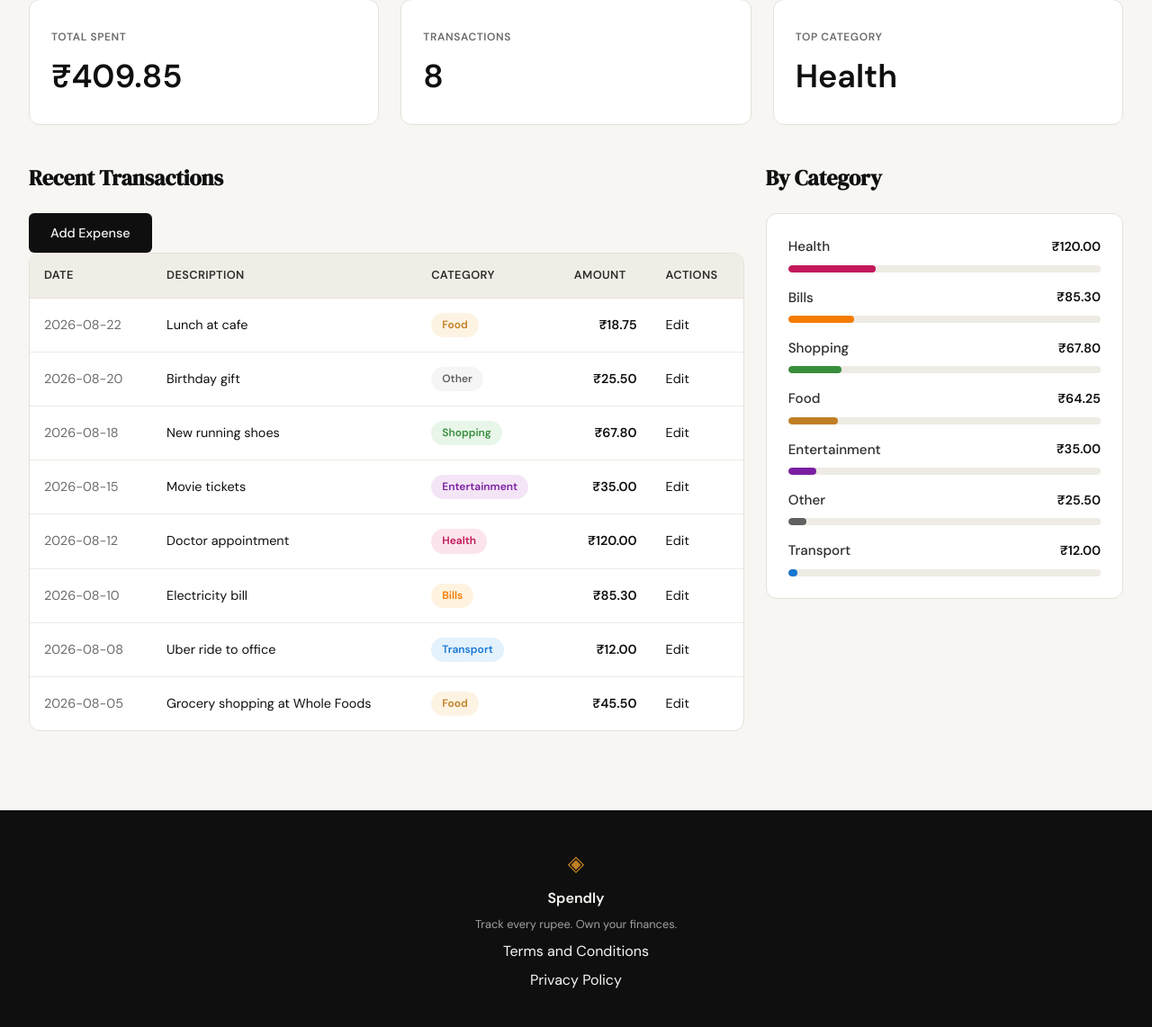
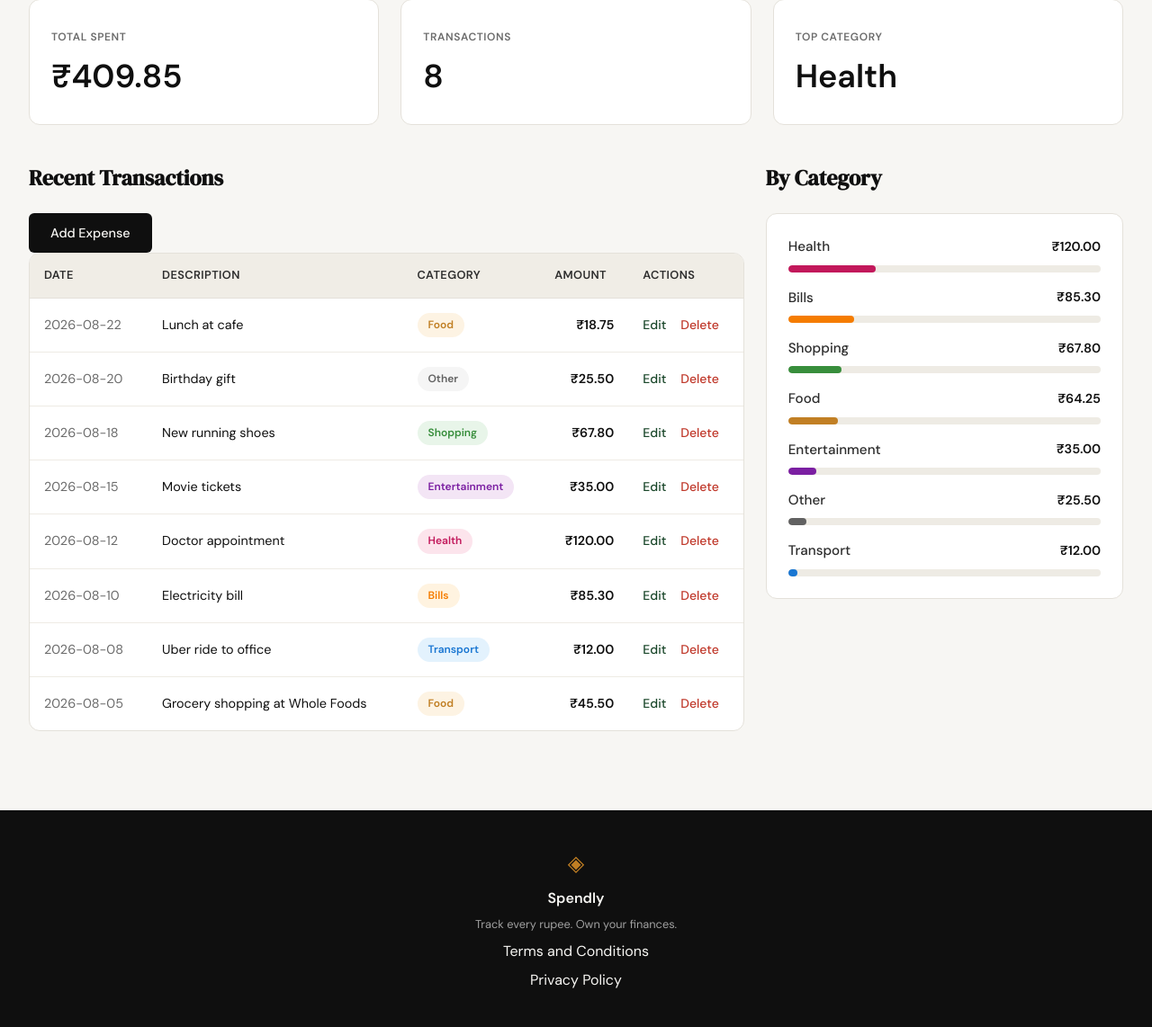
Before and after one commit to aqibmunir8/spendly, a Flask app: page /profile in a window 1280 px wide. Shown: the part 490-1632 px from the top of the page at 90% size. Run offline with Flask 3, Linux system fonts and the light colour scheme; the visitor is signed in with stand-in values (Sample User, id 1); data comes from the database, SQL or seed files in the repository.

Commit message:
Implement delete expense feature (#10)
- Add DELETE route at POST /expenses/<id>/delete with ownership verification
- Implement delete_expense() DB query function with parameterized SQL
- Add delete form with confirmation dialog in profile transaction table
- Style delete button using --danger CSS variable
- Comprehensive test coverage: 10 tests, all passing
  - Unit tests for delete_expense() with ownership guards
  - Route tests for auth, 404, 405, success, flash messages

Resolves Step 09 of expense tracker roadmap.

Co-Authored-By: Claude Code <noreply@anthropic.com>

```diff
--- a/app.py
+++ b/app.py
@@ -4,7 +4,7 @@ from flask import Flask, render_template, request, redirect, url_for, session, f
 from datetime import datetime, date, timedelta
 from werkzeug.security import generate_password_hash
 from database.db import init_db, seed_db, get_user_by_email, create_user, verify_password
-from database.queries import get_user_by_id, get_summary_stats, get_recent_transactions, get_category_breakdown, insert_expense, get_expense_by_id, update_expense
+from database.queries import get_user_by_id, get_summary_stats, get_recent_transactions, get_category_breakdown, insert_expense, get_expense_by_id, update_expense, delete_expense
 
 VALID_CATEGORIES = ['Food', 'Transport', 'Bills', 'Health', 'Entertainment', 'Shopping', 'Other']
 
@@ -381,9 +381,19 @@ def edit_expense(id):
     return redirect(url_for("profile"))
 
 
-@app.route("/expenses/<int:id>/delete")
-def delete_expense(id):
-    return "Delete expense — coming in Step 9"
+@app.route("/expenses/<int:id>/delete", methods=["POST"])
+def delete_expense_route(id):
+    if "user_id" not in session:
+        return redirect(url_for("login"))
+
+    expense = get_expense_by_id(id, session["user_id"])
+    if not expense:
+        abort(404)
+
+    delete_expense(id, session["user_id"])
+
+    flash("Expense deleted successfully.", "success")
+    return redirect(url_for("profile"))
 
 
 if __name__ == "__main__":
--- a/database/queries.py
+++ b/database/queries.py
@@ -304,3 +304,27 @@ def update_expense(expense_id, user_id, amount, category, date, description=None
     conn.close()
 
     return rows_affected
+
+
+def delete_expense(expense_id, user_id):
+    """
+    Delete an expense record, scoped to the given user for ownership safety.
+
+    Args:
+        expense_id: Integer expense ID
+        user_id: Integer user ID (for ownership verification)
+
+    Returns:
+        Number of rows affected (1 if successful, 0 if not found or not owned)
+    """
+    conn = get_db()
+    cursor = conn.cursor()
+    cursor.execute(
+        'DELETE FROM expenses WHERE id = ? AND user_id = ?',
+        (expense_id, user_id)
+    )
+    conn.commit()
+    rows_affected = cursor.rowcount
+    conn.close()
+
+    return rows_affected
--- a/static/css/style.css
+++ b/static/css/style.css
@@ -1221,6 +1221,44 @@ a {
   border: 1px solid #f5c6c2;
 }
 
+.flash-success {
+  background: #e8f5e9;
+  color: #2e7d32;
+  border: 1px solid #c8e6c9;
+}
+
+/* Edit and Delete Links in Actions Column */
+.edit-link {
+  color: var(--accent);
+  font-size: 0.875rem;
+  font-weight: 500;
+  text-decoration: none;
+  margin-right: 0.75rem;
+  transition: color 0.2s;
+}
+
+.edit-link:hover {
+  color: var(--accent-dark);
+  text-decoration: underline;
+}
+
+.btn-delete {
+  background: transparent;
+  color: var(--danger);
+  border: none;
+  font-size: 0.875rem;
+  font-weight: 500;
+  cursor: pointer;
+  padding: 0;
+  font-family: var(--font-body);
+  transition: color 0.2s;
+}
+
+.btn-delete:hover {
+  color: var(--accent-dark);
+  text-decoration: underline;
+}
+
 /* Responsive Filter Bar */
 @media (max-width: 1024px) {
   .filter-custom {
--- a/templates/profile.html
+++ b/templates/profile.html
@@ -105,6 +105,9 @@
                                 <td class="transaction-amount">₹{{ "%.2f"|format(transaction.amount) }}</td>
                                 <td>
                                     <a href="{{ url_for('edit_expense', id=transaction.id) }}" class="edit-link">Edit</a>
+                                    <form method="POST" action="{{ url_for('delete_expense_route', id=transaction.id) }}" style="display:inline" onsubmit="return confirm('Delete this expense?')">
+                                        <button type="submit" class="btn-delete">Delete</button>
+                                    </form>
                                 </td>
                             </tr>
                             {% endfor %}
```
Also changed, not shown: tests/test_09-delete-expense.py (added, +210 -0 lines), .claude/specs/09-delete-expense.md (added).
